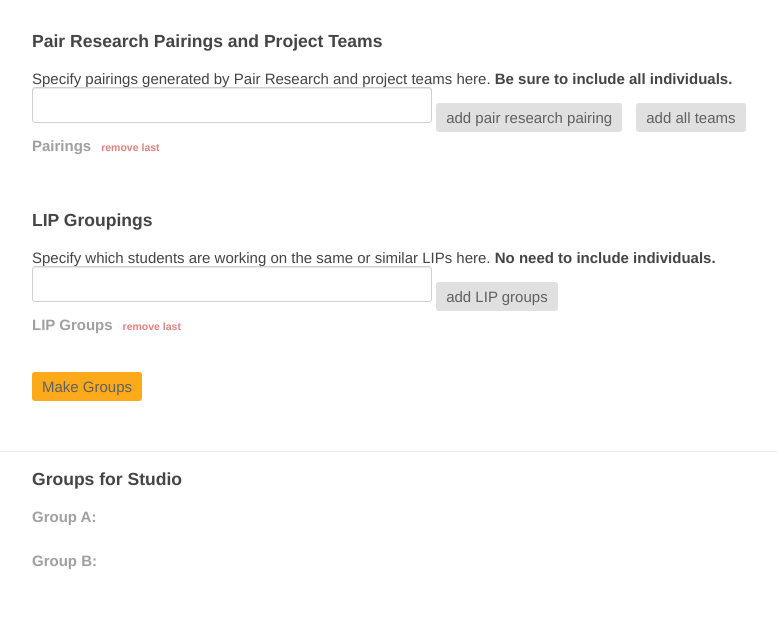
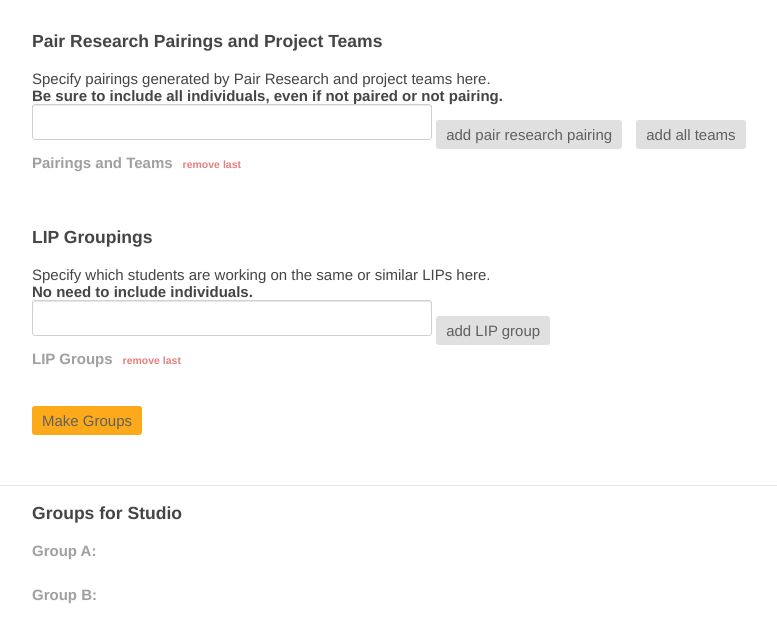
Before and after one commit to NUDelta/dtr-group-maker, a plain HTML site: page hq.html in a window 1280 px wide. Shown: the part 129-772 px from the top of the page, without its empty margins (68-845 px from the left). Drawn offline with Linux system fonts and the light colour scheme.

Commit message:
roster update for F2020

```diff
--- a/hq.html
+++ b/hq.html
@@ -24,7 +24,11 @@
    <!-- Data Entry for Partitioning Algorithm -->
    <div class="demo">
       <h3>Pair Research Pairings and Project Teams</h3>
-      <p>Specify pairings generated by Pair Research and project teams here. <b>Be sure to include all individuals.</b></p>
+      <p>
+         Specify pairings generated by Pair Research and project teams here.
+         <br>
+         <b>Be sure to include all individuals, even if not paired or not pairing.</b>
+      </p>
       <div class="control-group" style="display:inline-block">
          <input type="text" style="display:inline-block" id="pair-tags" class="demo-default" value="">
       </div>
@@ -33,19 +37,23 @@
          <input type="button" id="addTeams" value="add all teams">
       </div>
       <div class="results">
-         <h2>Pairings<span id="undoPair" class="undo">remove last</span></h2>
+         <h2>Pairings and Teams<span id="undoPair" class="undo">remove last</span></h2>
          <div id="pairResults">
          </div>
       </div>
       <br/><br/>
 
       <h3>LIP Groupings</h3>
-      <p>Specify which students are working on the same or similar LIPs here. <b>No need to include individuals.</b></p>
+      <p>
+         Specify which students are working on the same or similar LIPs here.
+         <br>
+         <b>No need to include individuals.</b>
+      </p>
       <div class="control-group" style="display:inline-block">
          <input type="text" style="display:inline-block" id="lip-tags" class="demo-default" value="">
       </div>
       <div class="control-group" style="display:inline-block">
-         <input type="button" id="addLip" value="add LIP groups">
+         <input type="button" id="addLip" value="add LIP group">
       </div>
       <div class="results">
          <h2>LIP Groups<span id="undoGroup" class="undo">remove last</span></h2>
--- a/js/hq.js
+++ b/js/hq.js
@@ -17,33 +17,28 @@ $(function() {
 
   /*
     Populating DTR students for the quarter.
-    Updated last: S2020
+    Updated last: F2020
    */
   const peopleList = [
-    'Yongsung',
     'Leesha',
     'Ryan L',
     'Gobi',
     'Kapil',
     'Harrison',
     'Garrett',
-    'Shanks',
     'Natalie',
+    'Aimee',
     'Olivia',
-    'Zev',
-    'Maxine',
-    'Wungjae',
-    'Cooper',
-    'Abizar',
     'Nina',
-    'Mary',
     'Mason',
+    'Zachary',
+    'Ariella',
+    'Caryl',
     'Tommy',
     'Kieran'
   ];
 
   const phdStudents = new Set([
-    'Yongsung',
     'Leesha',
     'Ryan L',
     'Gobi',
@@ -53,10 +48,10 @@ $(function() {
   ]);
 
   const teamsList = [
-    ['Shanks', 'Natalie'],
-    ['Olivia', 'Zev'],
-    ['Maxine', 'Wungjae'],
-    ['Tommy', 'Kieran']
+    ['Natalie', 'Aimee'],
+    ['Mason', 'Zachary'],
+    ['Ariella', 'Caryl'],
+    ['Tommy', 'Kieran'],
   ];
 
   const peopleOptions = peopleList.map(x => ({
```
